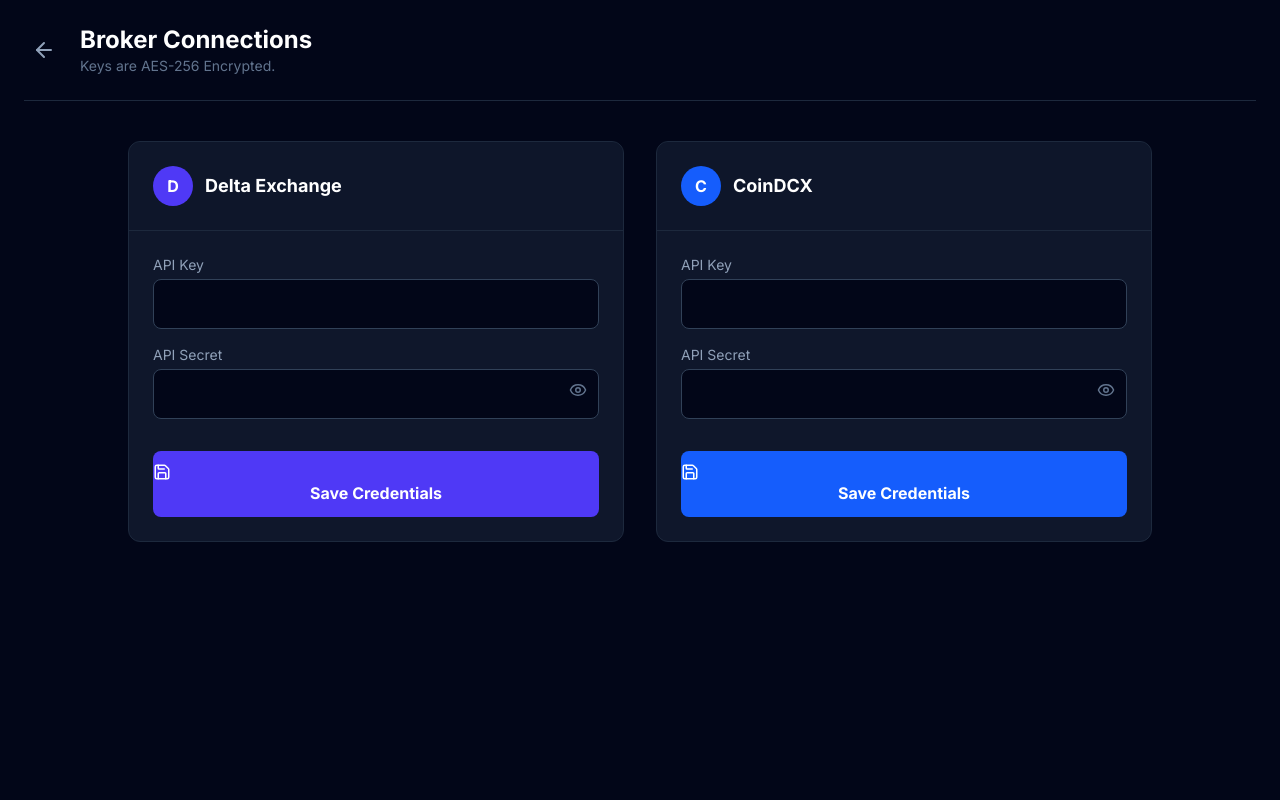
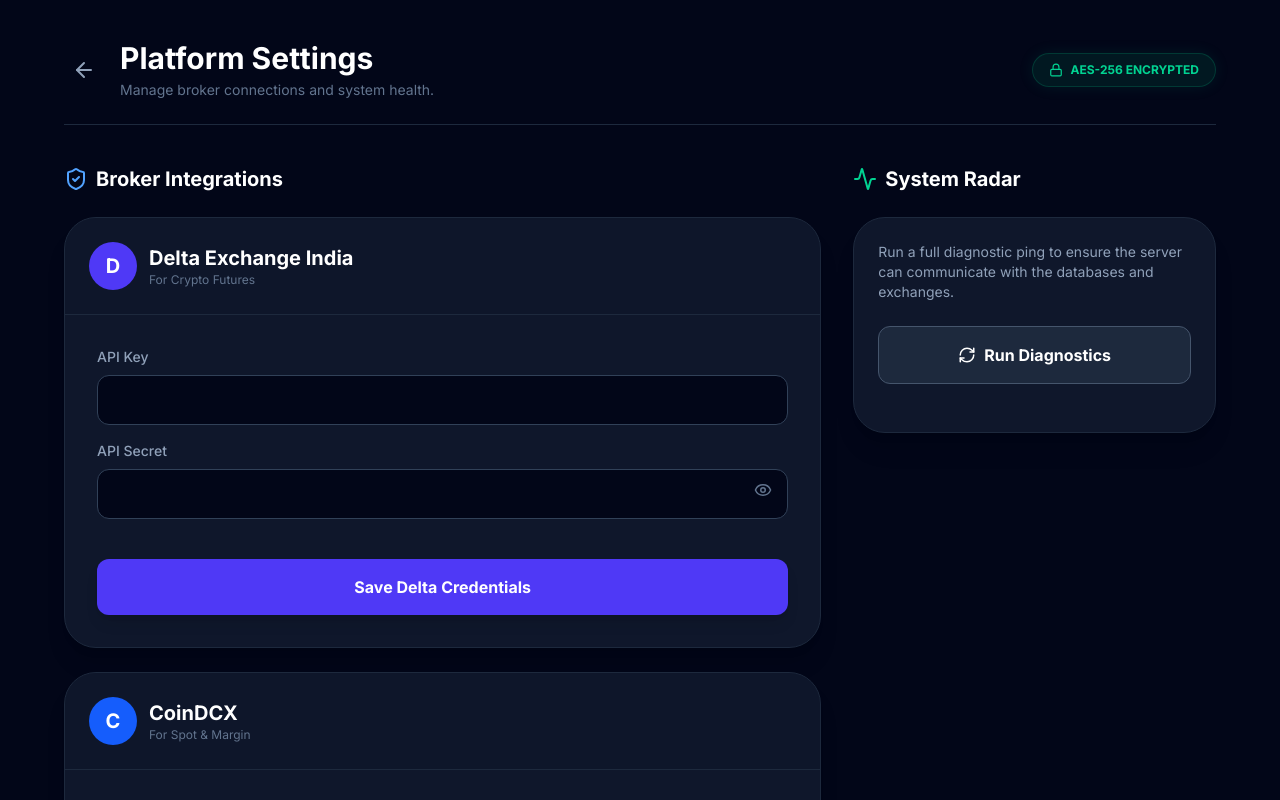
Before and after one commit to kuljeetsandhu108-ui/deltaindia, a Next.js app in the folder client/: page /dashboard/settings in a window 1280 px wide. Shown: the top 800 px of the page. Built offline with nearby package versions, Linux system fonts and the light colour scheme; no server answers.

Commit message:
Added System Diagnostics Radar

```diff
--- a/client/app/dashboard/settings/page.tsx
+++ b/client/app/dashboard/settings/page.tsx
@@ -1,7 +1,7 @@
 "use client";
 import { useState } from 'react';
 import { motion } from 'framer-motion';
-import { Save, Lock, ShieldCheck, AlertCircle, Eye, EyeOff, ArrowLeft } from 'lucide-react';
+import { Save, Lock, ShieldCheck, AlertCircle, Eye, EyeOff, ArrowLeft, Activity, Server, Database, Globe, RefreshCw } from 'lucide-react';
 import Link from 'next/link';
 import { useSession } from 'next-auth/react';
 
@@ -9,11 +9,26 @@
   const { data: session } = useSession();
   const [showDelta, setShowDelta] = useState(false);
   const [showDcx, setShowDcx] = useState(false);
-  const [deltaStatus, setDeltaStatus] = useState("disconnected");
 
-  const [formData, setFormData] = useState({
-    deltaKey: "", deltaSecret: "", dcxKey: "", dcxSecret: ""
-  });
+  const [formData, setFormData] = useState({ deltaKey: "", deltaSecret: "", dcxKey: "", dcxSecret: "" });
+
+  // DIAGNOSTICS STATE
+  const [isPinging, setIsPinging] = useState(false);
+  const [healthData, setHealthData] = useState<any>(null);
+
+  const runDiagnostics = async () => {
+      setIsPinging(true);
+      setHealthData(null);
+      try {
+          const apiUrl = process.env.NEXT_PUBLIC_API_URL || 'http://localhost:8000';
+          const res = await fetch(apiUrl + '/system/diagnostics');
+          const data = await res.json();
+          setHealthData(data);
+      } catch (e) {
+          setHealthData({ error: "Failed to reach backend server entirely." });
+      }
+      setIsPinging(false);
+  };
 
   const handleSave = async (broker: string) => {
     if (!session?.user?.email) return alert("Please log in first.");
@@ -26,51 +41,117 @@
           api_secret: broker === 'Delta' ? formData.deltaSecret : formData.dcxSecret
       };
 
-      const res = await fetch(`${apiUrl}/user/keys`, {
+      const res = await fetch(apiUrl + '/user/keys', {
         method: 'POST',
         headers: { 'Content-Type': 'application/json' },
         body: JSON.stringify(payload)
       });
 
       if (res.ok) {
-        if(broker === 'Delta') setDeltaStatus("connected");
-        alert(`Success! ${broker} Keys Encrypted and Saved.`);
+        alert("Success! " + broker + " Keys Encrypted and Saved.");
       } else { alert("Error saving keys."); }
     } catch (error) { alert("Server Connection Error."); }
   };
 
+  const HealthCard = ({ title, icon: Icon, data }: any) => {
+      if (!data) return null;
+      const isOk = data.status === 'OK';
       return (
-    <div className="min-h-screen bg-slate-950 text-white p-6">
-      <header className="flex justify-between items-center mb-10 border-b border-slate-800 pb-6">
+          <div className="bg-slate-950 p-4 rounded-xl border border-slate-800 flex justify-between items-center">
+              <div className="flex items-center gap-3">
+                  <div className={"p-2 rounded-lg " + (isOk ? "bg-emerald-500/10 text-emerald-400" : "bg-red-500/10 text-red-400")}>
+                      <Icon size={18} />
+                  </div>
+                  <div>
+                      <h4 className="font-bold text-sm text-white">{title}</h4>
+                      {isOk ? (
+                          <p className="text-xs text-slate-500">Latency: {data.latency_ms}ms</p>
+                      ) : (
+                          <p className="text-xs text-red-400 truncate max-w-[150px]" title={data.error}>{data.error}</p>
+                      )}
+                  </div>
+              </div>
+              <div>
+                  {isOk ? <span className="flex items-center gap-2 text-xs font-bold text-emerald-400"><span className="w-2 h-2 rounded-full bg-emerald-500 animate-pulse"></span> ONLINE</span>
+                        : <span className="flex items-center gap-2 text-xs font-bold text-red-400"><span className="w-2 h-2 rounded-full bg-red-500"></span> OFFLINE</span>}
+              </div>
+          </div>
+      );
+  };
+
+  return (
+    <div className="min-h-screen bg-slate-950 text-white p-6 md:p-10 font-sans">
+      <header className="flex justify-between items-center mb-10 border-b border-slate-800 pb-6 max-w-6xl mx-auto">
         <div className="flex items-center gap-4">
-          <Link href="/dashboard" className="p-2 hover:bg-slate-900 rounded-lg transition-colors"><ArrowLeft size={24} className="text-slate-400" /></Link>
-          <div><h1 className="text-2xl font-bold flex items-center gap-2">Broker Connections</h1><p className="text-slate-500 text-sm">Keys are AES-256 Encrypted.</p></div>
+          <Link href="/dashboard" className="p-2 hover:bg-slate-900 rounded-full transition-colors"><ArrowLeft size={24} className="text-slate-400" /></Link>
+          <div><h1 className="text-3xl font-bold flex items-center gap-2">Platform Settings</h1><p className="text-slate-500 text-sm mt-1">Manage broker connections and system health.</p></div>
+        </div>
+        <div className="flex items-center gap-2 text-emerald-400 bg-emerald-500/10 px-4 py-2 rounded-full text-xs font-bold border border-emerald-500/20 shadow-[0_0_15px_rgba(16,185,129,0.1)]">
+          <Lock size={14} /> AES-256 ENCRYPTED
         </div>
       </header>
-      <div className="grid grid-cols-1 md:grid-cols-2 gap-8 max-w-5xl mx-auto">
+
+      <div className="grid grid-cols-1 xl:grid-cols-3 gap-8 max-w-6xl mx-auto">
+
+        {/* LEFT: API KEYS */}
+        <div className="xl:col-span-2 space-y-6">
+            <h2 className="text-xl font-bold flex items-center gap-2"><ShieldCheck className="text-blue-400"/> Broker Integrations</h2>
+
             {/* DELTA EXCHANGE */}
-        <motion.div initial={{ opacity: 0, y: 20 }} animate={{ opacity: 1, y: 0 }} className="bg-slate-900 rounded-xl border border-slate-800 overflow-hidden">
+            <motion.div initial={{ opacity: 0, y: 20 }} animate={{ opacity: 1, y: 0 }} className="bg-slate-900 rounded-[2rem] border border-slate-800 overflow-hidden shadow-xl">
               <div className="p-6 border-b border-slate-800 flex justify-between items-center bg-slate-900/50">
-            <div className="flex items-center gap-3"><div className="w-10 h-10 rounded-full bg-indigo-600 flex items-center justify-center font-bold text-white">D</div><div><h3 className="font-bold text-lg">Delta Exchange</h3></div></div>
+                <div className="flex items-center gap-3"><div className="w-12 h-12 rounded-full bg-indigo-600 flex items-center justify-center font-bold text-white text-xl">D</div><div><h3 className="font-bold text-xl">Delta Exchange India</h3><p className="text-slate-500 text-xs">For Crypto Futures</p></div></div>
               </div>
-          <div className="p-6 space-y-4">
-            <div><label className="block text-sm text-slate-400 mb-1">API Key</label><input type="text" className="w-full bg-slate-950 border border-slate-700 rounded-lg p-3 outline-none" onChange={(e) => setFormData({...formData, deltaKey: e.target.value})} /></div>
-            <div className="relative"><label className="block text-sm text-slate-400 mb-1">API Secret</label><input type={showDelta ? "text" : "password"} className="w-full bg-slate-950 border border-slate-700 rounded-lg p-3 outline-none" onChange={(e) => setFormData({...formData, deltaSecret: e.target.value})} /><button onClick={() => setShowDelta(!showDelta)} className="absolute right-3 top-9 text-slate-500 hover:text-white">{showDelta ? <EyeOff size={18} /> : <Eye size={18} />}</button></div>
-            <button onClick={() => handleSave('Delta')} className="w-full mt-4 bg-indigo-600 hover:bg-indigo-500 text-white py-3 rounded-lg font-bold transition-all"><Save size={18} /> Save Credentials</button>
+              <div className="p-8 space-y-4">
+                <div><label className="block text-sm text-slate-400 mb-2 font-medium">API Key</label><input type="text" className="w-full bg-slate-950 border border-slate-700 rounded-xl p-3 outline-none focus:border-indigo-500 transition-colors" onChange={(e) => setFormData({...formData, deltaKey: e.target.value})} /></div>
+                <div className="relative"><label className="block text-sm text-slate-400 mb-2 font-medium">API Secret</label><input type={showDelta ? "text" : "password"} className="w-full bg-slate-950 border border-slate-700 rounded-xl p-3 outline-none focus:border-indigo-500 transition-colors" onChange={(e) => setFormData({...formData, deltaSecret: e.target.value})} /><button onClick={() => setShowDelta(!showDelta)} className="absolute right-4 top-10 text-slate-500 hover:text-white">{showDelta ? <EyeOff size={18} /> : <Eye size={18} />}</button></div>
+                <button onClick={() => handleSave('Delta')} className="w-full mt-6 bg-indigo-600 hover:bg-indigo-500 text-white py-4 rounded-xl font-bold transition-all shadow-lg hover:shadow-indigo-500/25">Save Delta Credentials</button>
               </div>
             </motion.div>
 
             {/* COINDCX */}
-        <motion.div initial={{ opacity: 0, y: 20 }} animate={{ opacity: 1, y: 0 }} className="bg-slate-900 rounded-xl border border-slate-800 overflow-hidden">
+            <motion.div initial={{ opacity: 0, y: 20 }} animate={{ opacity: 1, y: 0 }} transition={{delay: 0.1}} className="bg-slate-900 rounded-[2rem] border border-slate-800 overflow-hidden shadow-xl">
               <div className="p-6 border-b border-slate-800 flex justify-between items-center bg-slate-900/50">
-            <div className="flex items-center gap-3"><div className="w-10 h-10 rounded-full bg-blue-600 flex items-center justify-center font-bold text-white">C</div><div><h3 className="font-bold text-lg">CoinDCX</h3></div></div>
+                <div className="flex items-center gap-3"><div className="w-12 h-12 rounded-full bg-blue-600 flex items-center justify-center font-bold text-white text-xl">C</div><div><h3 className="font-bold text-xl">CoinDCX</h3><p className="text-slate-500 text-xs">For Spot & Margin</p></div></div>
               </div>
-          <div className="p-6 space-y-4">
-            <div><label className="block text-sm text-slate-400 mb-1">API Key</label><input type="text" className="w-full bg-slate-950 border border-slate-700 rounded-lg p-3 outline-none" onChange={(e) => setFormData({...formData, dcxKey: e.target.value})} /></div>
-            <div className="relative"><label className="block text-sm text-slate-400 mb-1">API Secret</label><input type={showDcx ? "text" : "password"} className="w-full bg-slate-950 border border-slate-700 rounded-lg p-3 outline-none" onChange={(e) => setFormData({...formData, dcxSecret: e.target.value})} /><button onClick={() => setShowDcx(!showDcx)} className="absolute right-3 top-9 text-slate-500 hover:text-white">{showDcx ? <EyeOff size={18} /> : <Eye size={18} />}</button></div>
-            <button onClick={() => handleSave('CoinDCX')} className="w-full mt-4 bg-blue-600 hover:bg-blue-500 text-white py-3 rounded-lg font-bold transition-all"><Save size={18} /> Save Credentials</button>
+              <div className="p-8 space-y-4">
+                <div><label className="block text-sm text-slate-400 mb-2 font-medium">API Key</label><input type="text" className="w-full bg-slate-950 border border-slate-700 rounded-xl p-3 outline-none focus:border-blue-500 transition-colors" onChange={(e) => setFormData({...formData, dcxKey: e.target.value})} /></div>
+                <div className="relative"><label className="block text-sm text-slate-400 mb-2 font-medium">API Secret</label><input type={showDcx ? "text" : "password"} className="w-full bg-slate-950 border border-slate-700 rounded-xl p-3 outline-none focus:border-blue-500 transition-colors" onChange={(e) => setFormData({...formData, dcxSecret: e.target.value})} /><button onClick={() => setShowDcx(!showDcx)} className="absolute right-4 top-10 text-slate-500 hover:text-white">{showDcx ? <EyeOff size={18} /> : <Eye size={18} />}</button></div>
+                <button onClick={() => handleSave('CoinDCX')} className="w-full mt-6 bg-blue-600 hover:bg-blue-500 text-white py-4 rounded-xl font-bold transition-all shadow-lg hover:shadow-blue-500/25">Save CoinDCX Credentials</button>
               </div>
             </motion.div>
+        </div>
+
+        {/* RIGHT: DIAGNOSTICS RADAR */}
+        <div className="xl:col-span-1 space-y-6">
+            <h2 className="text-xl font-bold flex items-center gap-2"><Activity className="text-emerald-400"/> System Radar</h2>
+
+            <div className="bg-slate-900 rounded-[2rem] border border-slate-800 p-6 shadow-xl">
+                <p className="text-sm text-slate-400 mb-6">Run a full diagnostic ping to ensure the server can communicate with the databases and exchanges.</p>
+
+                <button onClick={runDiagnostics} disabled={isPinging} className="w-full py-4 bg-slate-800 hover:bg-slate-700 border border-slate-600 rounded-xl font-bold flex items-center justify-center gap-2 transition-all mb-6">
+                    <RefreshCw size={18} className={isPinging ? "animate-spin text-emerald-400" : ""} />
+                    {isPinging ? "Pinging Servers..." : "Run Diagnostics"}
+                </button>
+
+                {healthData && (
+                    <div className="space-y-3">
+                        {healthData.error ? (
+                            <div className="p-4 bg-red-500/10 border border-red-500/30 rounded-xl text-red-400 text-sm">
+                                ❌ {healthData.error}
+                            </div>
+                        ) : (
+                            <>
+                                <HealthCard title="Internal Database" icon={Database} data={healthData.database} />
+                                <HealthCard title="Delta Exchange API" icon={Globe} data={healthData.delta_india} />
+                                <HealthCard title="CoinDCX API" icon={Server} data={healthData.coindcx} />
+                            </>
+                        )}
+                    </div>
+                )}
+            </div>
+        </div>
+
       </div>
     </div>
   );
```
Also changed, not shown: 2 other files (tests, documents, lock files or other folders). Lines whose indentation alone changed are shown as unchanged.
